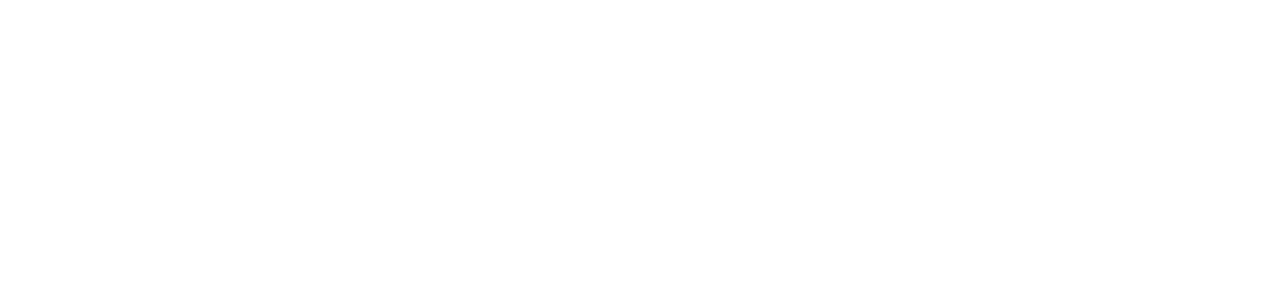
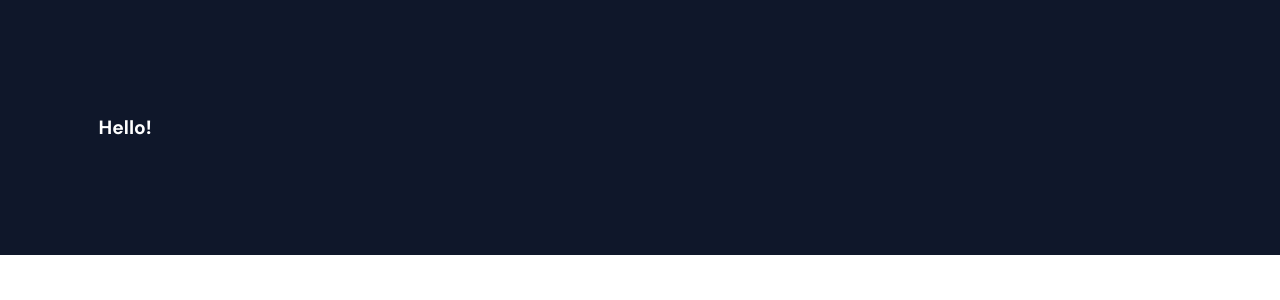
Before and after one commit to Nadia982/portfolio-2024-01, a React (Create React App) app: page / in a window 1280 px wide. Shown: the top 300 px of the page. Built offline with nearby package versions, Linux system fonts and the light colour scheme.

Commit message:
created Showcase component and added it to App.js

```diff
--- a/src/App.js
+++ b/src/App.js
@@ -1,11 +1,18 @@
 import { ThemeProvider } from "styled-components";
 import { theme } from "./utils/Theme";
-import { MainBody } from "./styles/Global.styled";
+import { MainBody, Container } from "./styles/Global.styled";
+
+//import components
+import Showcase from './components/Showcase';
 
 function App() {
   return (
       <ThemeProvider theme={theme}>
-        <MainBody />
+        <MainBody>
+          <Container>
+            <Showcase/>
+          </Container>
+        </MainBody>
       </ThemeProvider>
   );
 }
--- /dev/null
+++ b/src/components/Showcase.js
@@ -0,0 +1,23 @@
+import {
+  PaddingContainer,
+  FlexContainer,
+  Heading,
+  ParaText,
+  BlueText,
+  IconContainer,
+} from "../styles/Global.styled";
+
+const Showcase = () => {
+  return (
+    <PaddingContainer id="Home" left="3%" right="10%" top="15%" bottom="10%">
+      <FlexContainer align="center" fullWidthChild>
+        {/* --left-content-- */}
+        <div>
+          <Heading as="h4" size="h4">Hello!</Heading>
+        </div>
+      </FlexContainer>
+    </PaddingContainer>
+  );
+};
+
+export default Showcase;
--- a/src/index.css
+++ b/src/index.css
@@ -2,7 +2,7 @@
   margin: 0;
   padding: 0;
   box-sizing: border-box;
-  font-family: DM Sans;
+  font-family: 'DM Sans', sans-serif;
 }
 
 html {
```
